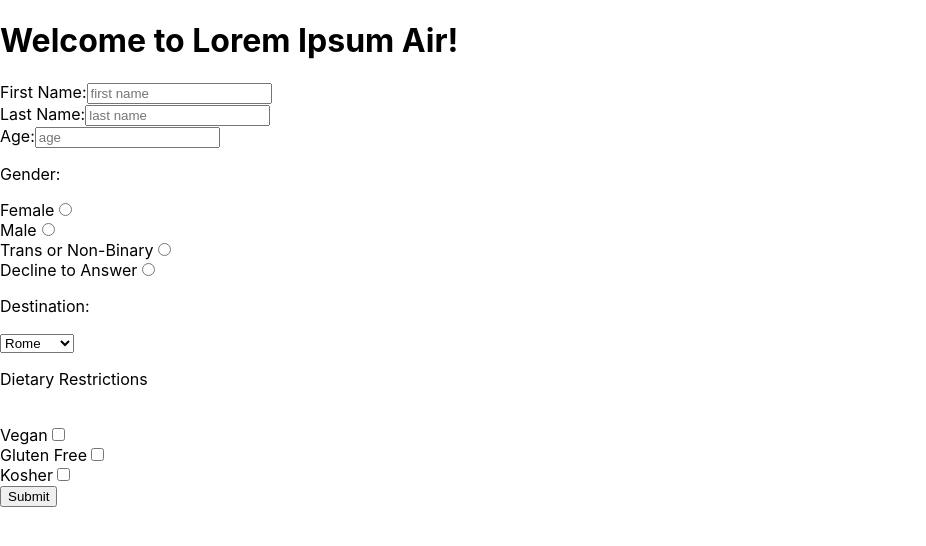
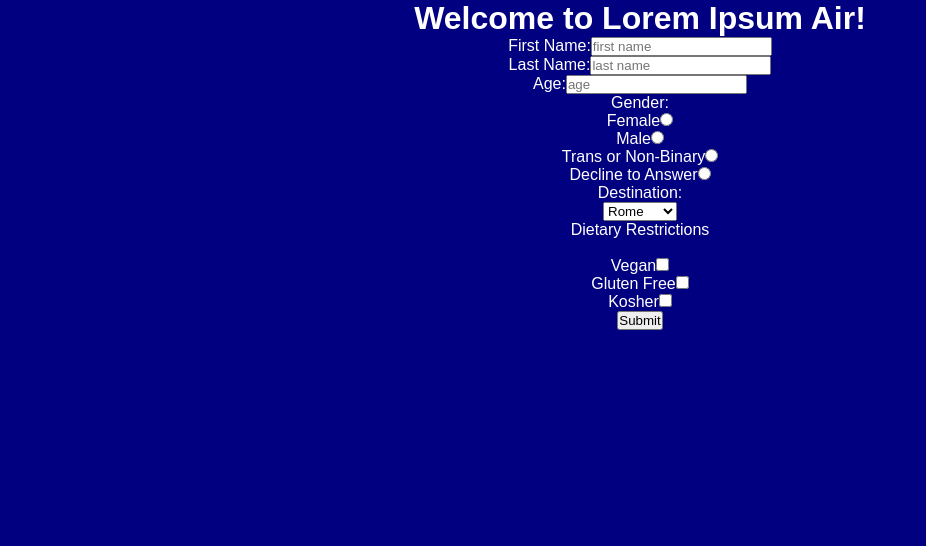
Before and after one commit to cvs181801/airline-flight-form, a React (Create React App) app: page / in a window 1280 px wide. Shown: the top 546 px of the page, without its empty margins (0-926 px from the left). Built offline with nearby package versions, Linux system fonts and the light colour scheme.

Commit message:
add some basic style

```diff
--- a/src/index.css
+++ b/src/index.css
@@ -1,13 +1,14 @@
-body {
+* {
   margin: 0;
-  font-family: -apple-system, BlinkMacSystemFont, 'Segoe UI', 'Roboto', 'Oxygen',
-    'Ubuntu', 'Cantarell', 'Fira Sans', 'Droid Sans', 'Helvetica Neue',
-    sans-serif;
-  -webkit-font-smoothing: antialiased;
-  -moz-osx-font-smoothing: grayscale;
+  padding: 0;
+  box-sizing: border-box;
 }
 
-code {
-  font-family: source-code-pro, Menlo, Monaco, Consolas, 'Courier New',
-    monospace;
+body {
+  margin: 0 auto;
+  background-color: navy;
+  color: white;
+  font-family: sans-serif;
+  text-align: center;
+
 }
```
